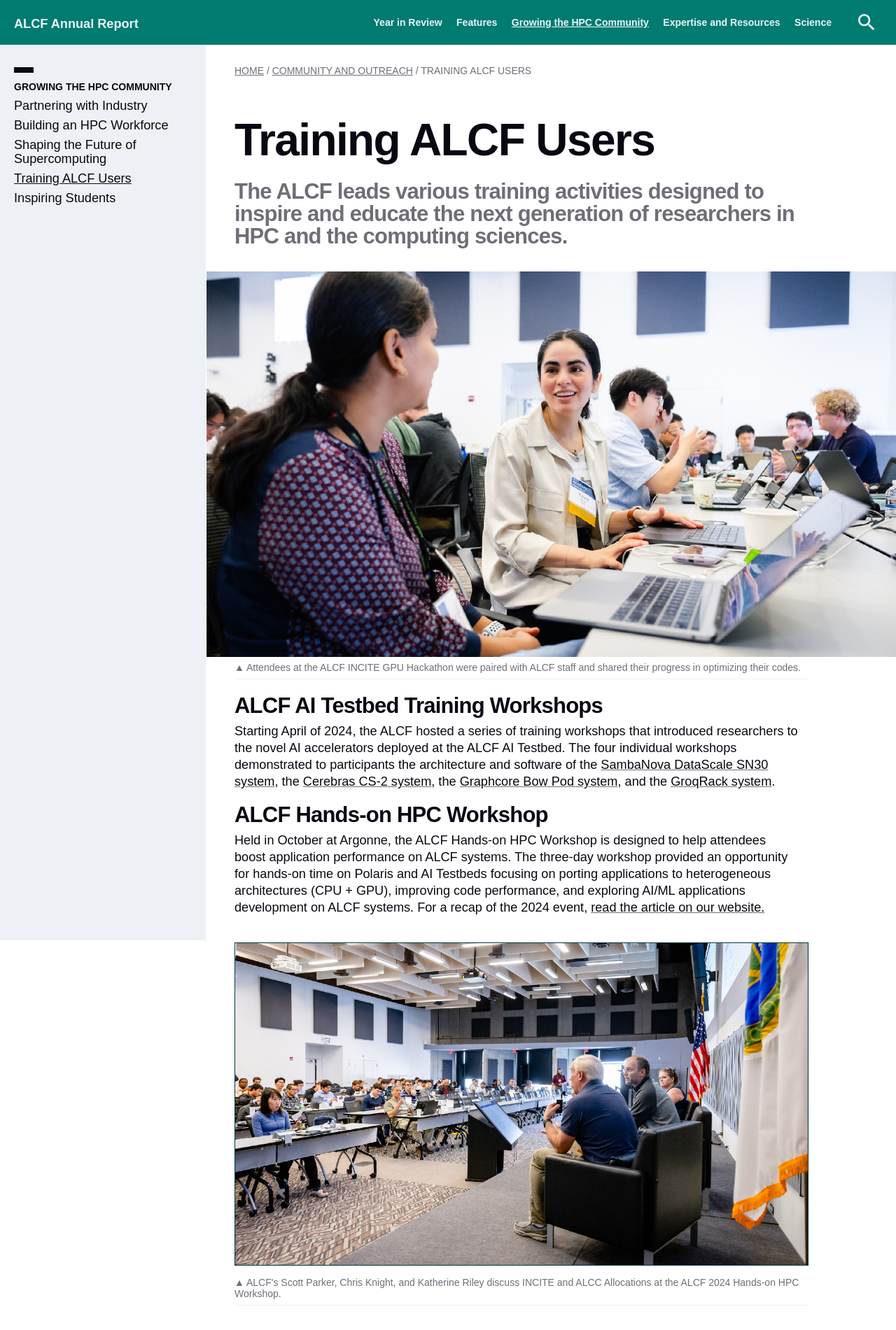
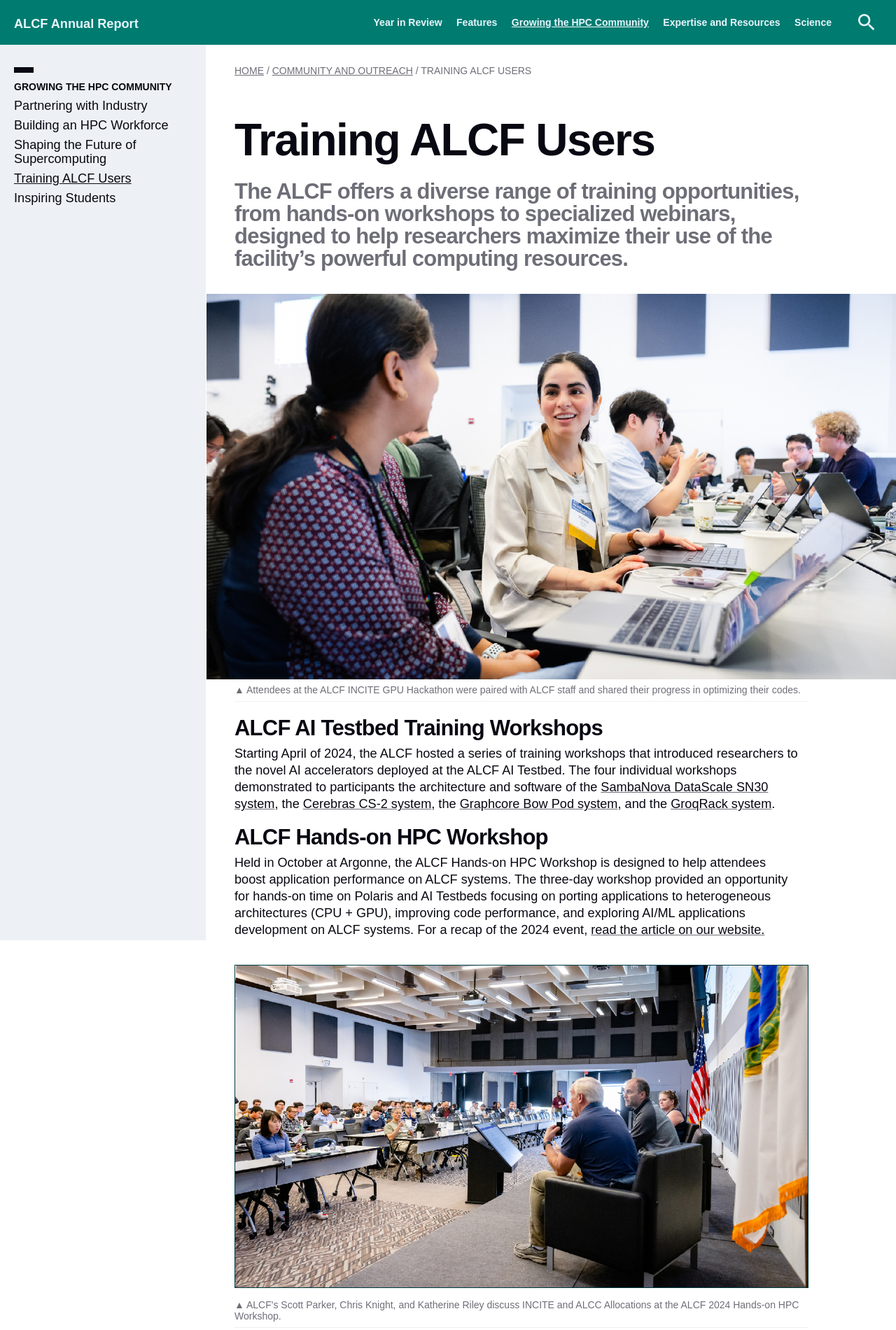
Before and after one commit to argonne-lcf/AR2024, a Jekyll site: the page built from 03_community/user-training-activities.md, in a window 1280 px wide. Shown: the top 1901 px of the page at 70% size. Built offline with Jekyll 4.4.1, drawn with Linux system fonts in a browser that asks for light colours; some web fonts are replaced.

Commit message:
Update user-training-activities-deck.md

```diff
--- a/03_community/user-training-activities.md
+++ b/03_community/user-training-activities.md
@@ -4,7 +4,7 @@ layout: page
 title: Training ALCF Users
 hero-img-source: "ALCF_Hackathon.jpg"
 hero-img-caption: "Attendees at the ALCF INCITE GPU Hackathon were paired with ALCF staff and shared their progress in optimizing their codes."
-intro: "The ALCF leads various training activities designed to inspire and educate the next generation of researchers in HPC and the computing sciences."
+intro: "The ALCF offers a diverse range of training opportunities, from hands-on workshops to specialized webinars, designed to help researchers maximize their use of the facility’s powerful computing resources."
 
 theme: white
 permalink: community-and-outreach/user-training-activities
```
